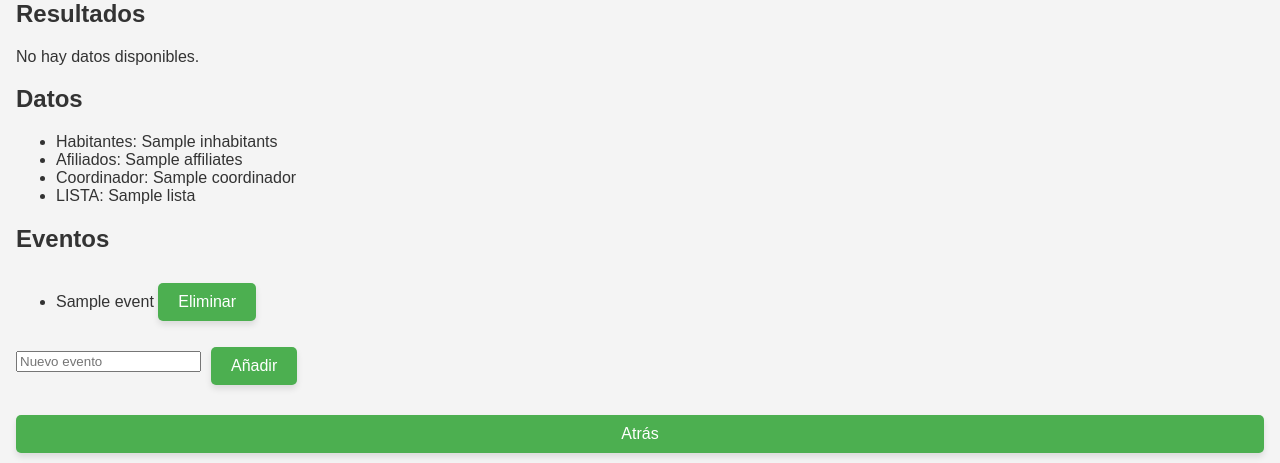
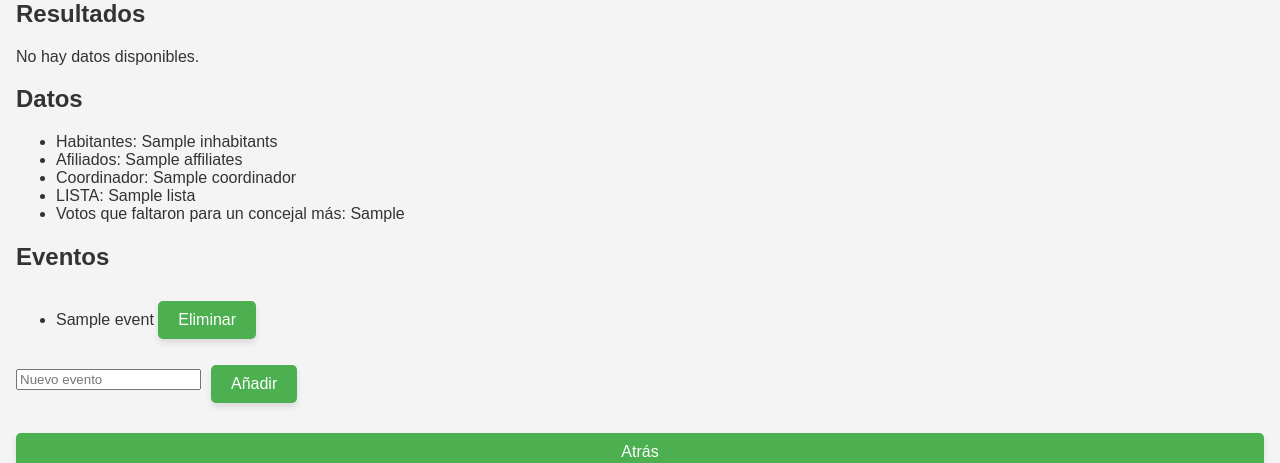
Before and after one commit to InkureAlicante/CoordinacionAlacanti, a Flask app: template templates/municipio.html in a window 1280 px wide. Shown: the part 234-697 px from the top of the page. Run offline with Flask 2, Linux system fonts and the light colour scheme; the template is opened without the code that fills it: most values are stand-ins (such as "Sample title", 1, 10 or a date in 2020); parts of the project's set-up code (start-up, migrations or seed data) failed here and were passed over.

Commit message:
municipio.html

```diff
--- a/templates/municipio.html
+++ b/templates/municipio.html
@@ -51,6 +51,7 @@
             <li>Afiliados: {{ municipio.affiliates }}</li>
             <li>Coordinador: {{ municipio.coordinador }}</li>
             <li>LISTA: {{ municipio.LISTA }}</li>
+            <li>Votos que faltaron para un concejal más: {{ municipio.votos_faltaron }}</li>
         </ul>
     </section>
     <section>
```
